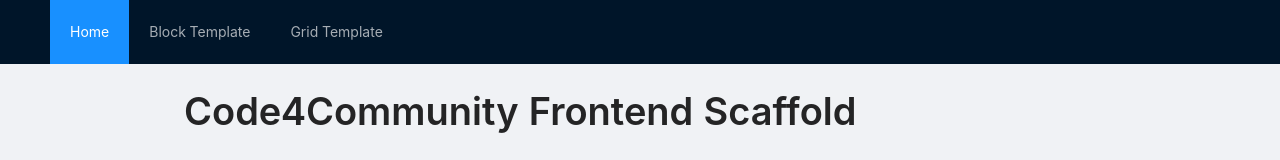
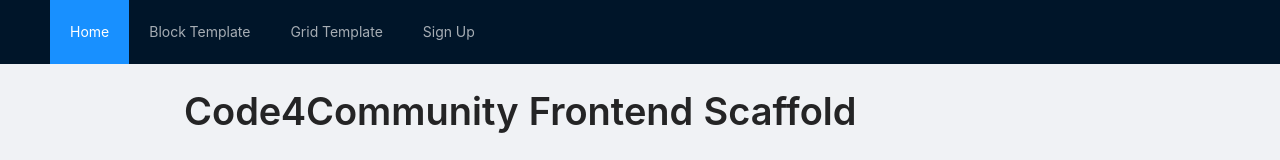
Before and after one commit to Code-4-Community/lucys-love-bus-frontend, a React (Create React App) app: page / in a window 1280 px wide. Shown: the top 160 px of the page. Built offline with nearby package versions, Linux system fonts and the light colour scheme.

Commit message:
Add sign up to nav bar

```diff
--- a/src/App.tsx
+++ b/src/App.tsx
@@ -33,9 +33,9 @@ const App: React.FC = () => {
             <div className="content-inner-container">
               <Switch>
                 <Route path="/" exact component={Home} />
-                <Route path="/signup" exact component={Signup} />
                 <Route path="/block-template" exact component={BlockTemplate} />
                 <Route path="/grid-template" exact component={GridTemplate} />
+                <Route path="/signup" exact component={Signup} />
                 <Route path="*" exact component={NotFound} />
               </Switch>
             </div>
--- a/src/components/NavBar.tsx
+++ b/src/components/NavBar.tsx
@@ -16,6 +16,8 @@ const NavBar: React.FC = () => {
         return '2';
       case '/grid-template':
         return '3';
+      case '/signup':
+        return '4';
       default:
         return '1';
     }
@@ -52,6 +54,14 @@ const NavBar: React.FC = () => {
         >
           Grid Template
         </Menu.Item>
+        <Menu.Item
+          key="4"
+          onClick={() => {
+            history.push('/signup');
+          }}
+        >
+          Sign Up
+        </Menu.Item>
       </Menu>
     </Header>
   );
```
